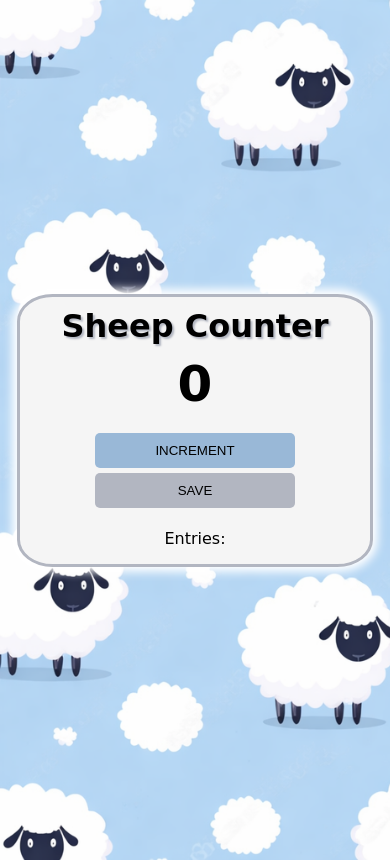
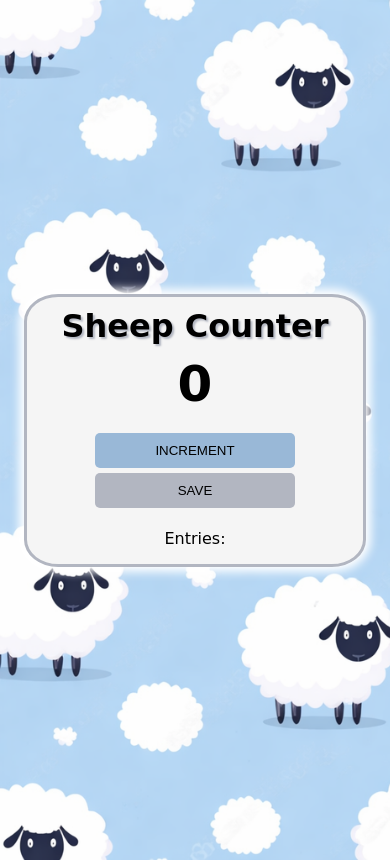
Before and after one commit to rampichino/sheep_counter, a plain HTML site: page index.html in a window 390 px wide. Drawn offline with Linux system fonts and the light colour scheme; a web font is replaced by a local one.

Commit message:
Update dashboard max-width to be responsive

```diff
--- a/index.css
+++ b/index.css
@@ -47,7 +47,7 @@ button {
 }
 
 #dashboard {
-    max-width: 350px;
+    max-width: min(90%, 350px);
     margin: auto;
     border: 3px solid #B2B6C1;
     border-radius: 10%;
```
